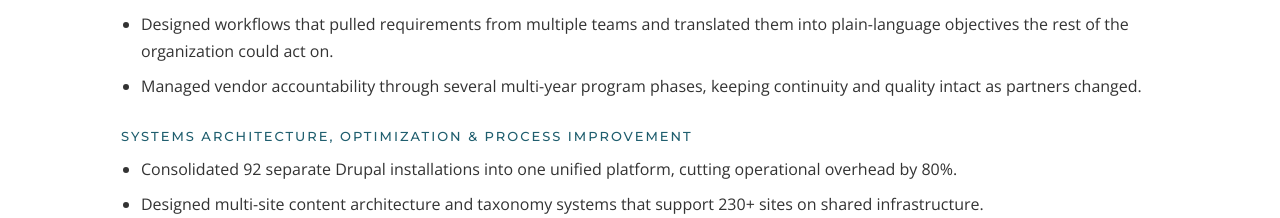
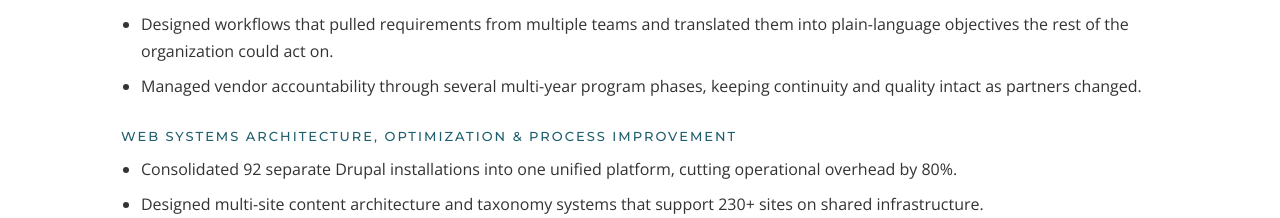
Before and after one commit to jen-fitch/next, a Next.js app: page / in a window 1280 px wide. Shown: the part 1710-1928 px from the top of the page. Built offline with nearby package versions, Linux system fonts and the light colour scheme.

Commit message:
fix: update subsection heading to reflect "Web" merge
Apply "Web" change to subsection and ensure UI reflects latest version.

Co-authored-by: Jennifer Fitch <13577984+jen-fitch@users.noreply.github.com>

```diff
--- a/pages/index.js
+++ b/pages/index.js
@@ -147,7 +147,7 @@ export default function Portfolio() {
                             </li>
                         </ul>
 
-                        <h4 className={Resume.subheading}>Systems Architecture, Optimization &amp; Process Improvement</h4>
+                        <h4 className={Resume.subheading}>Web Systems Architecture, Optimization &amp; Process Improvement</h4>
                         <ul className={Resume.accomplishments}>
                             <li>
                                 Consolidated 92 separate Drupal installations into one unified platform,
```
